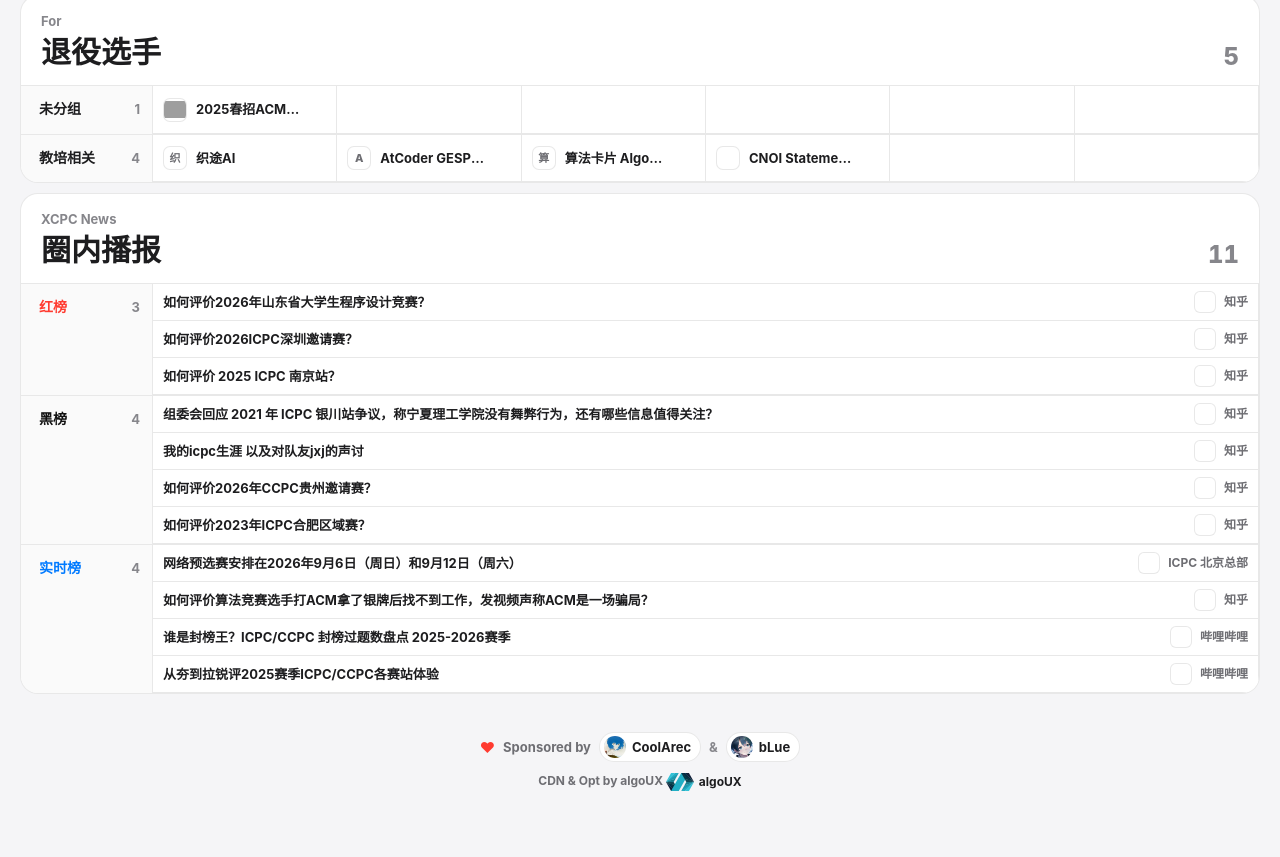
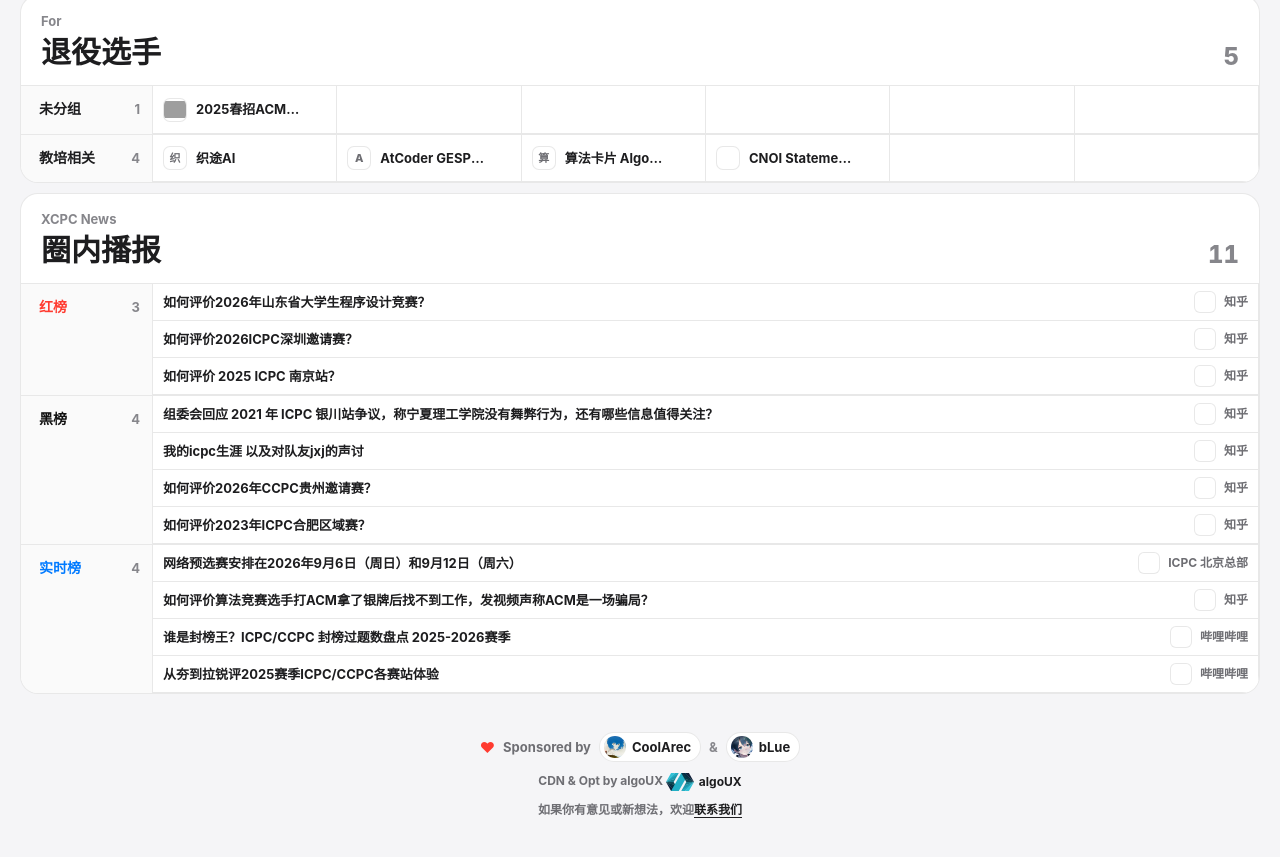
Before and after one commit to coolarec/xcpc.link, a Vue app: page / in a window 1280 px wide. Shown: the part 1518-2375 px from the top of the page. Built offline with nearby package versions, Linux system fonts and the light colour scheme; no server answers; grey boxes are pictures that could not be loaded; a web font is replaced by a local one.

Commit message:
feat: add QQ group contact link to footer

```diff
--- a/src/views/home/components/HomeFooter.vue
+++ b/src/views/home/components/HomeFooter.vue
@@ -22,6 +22,14 @@
           <span>algoUX</span>
         </a>
       </span>
+    </p>
+    <p class="qq-group">
+      如果你有意见或新想法，欢迎<a
+        href="https://qm.qq.com/q/2CsO3c3ZlS"
+        target="_blank"
+        rel="noreferrer"
+        title="加入 QQ 群 876103138"
+      >联系我们</a>
     </p>
   </footer>
 </template>
@@ -113,4 +121,16 @@
   gap: 5px;
   vertical-align: middle;
 }
+
+.qq-group {
+  margin: 0;
+  color: var(--muted);
+  font-size: 12px;
+  font-weight: 650;
+}
+
+.qq-group a {
+  color: var(--text);
+  text-underline-offset: 3px;
+}
 </style>
```
Also changed, not shown: 1 other file (tests, documents, lock files or other folders).
